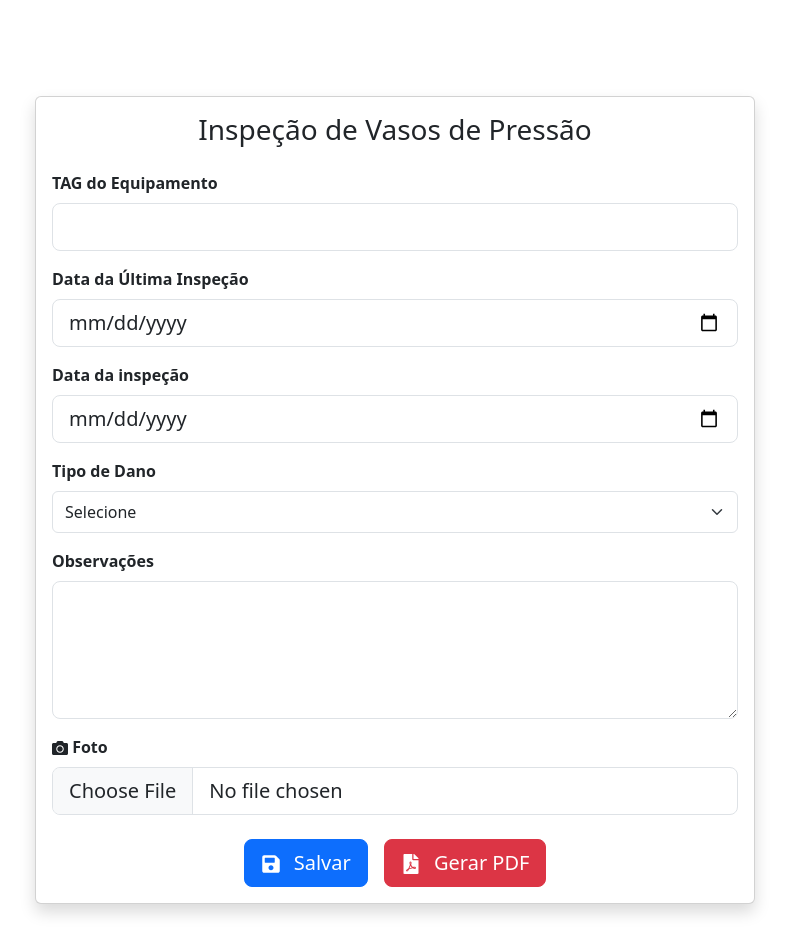
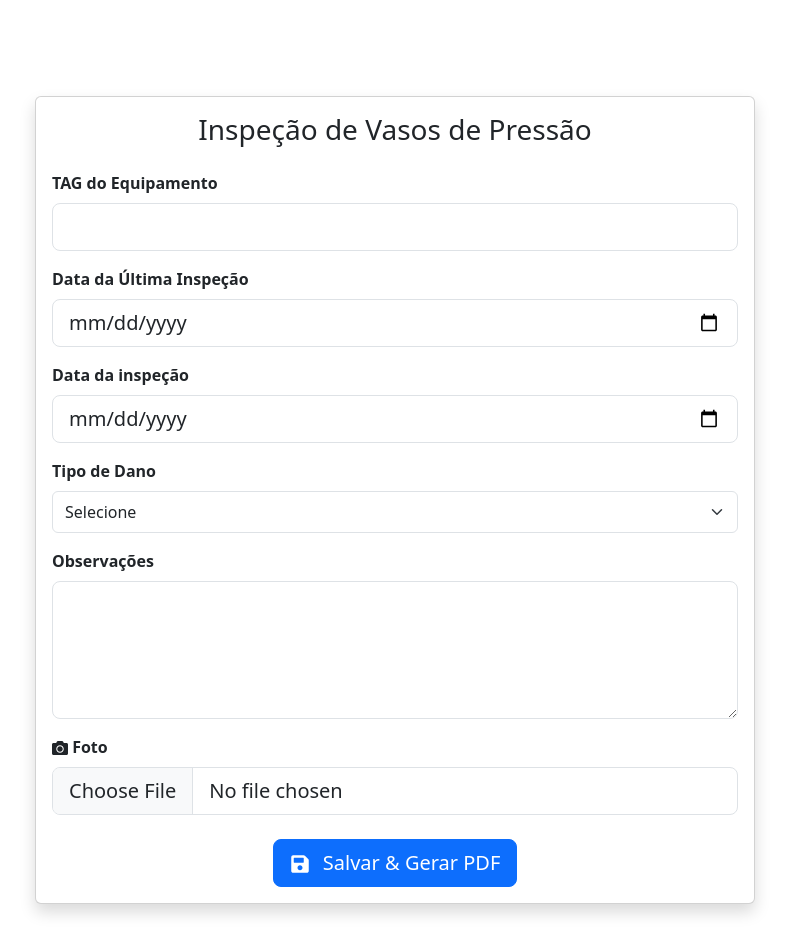
Before and after one commit to Galvictor/formulario-inspecao, a React (Vite) app: page / in a window 1280 px wide. Shown: the top 952 px of the page, without its empty margins (245-1034 px from the left). Built offline with nearby package versions, Linux system fonts and the light colour scheme.

Commit message:
✨ Salva dados e gera PDF em uma única ação no "FormularioInspecao"

```diff
--- a/src/components/FormularioInspecao.jsx
+++ b/src/components/FormularioInspecao.jsx
@@ -34,8 +34,17 @@ const FormularioInspecao = () => {
 
     const handleSubmit = async (e) => {
         e.preventDefault();
+
+        try {
+            // Salva os dados
+            await saveDataToIndexedDB(form);
+
+            // Gera o PDF
+            await gerarPdfInspecao(form, previewFoto);
+
+            // Mostra mensagem de sucesso
             setSucesso(true);
-        await saveDataToIndexedDB(form);
+
             // Resetar formulário
             setForm({
                 tag: '',
@@ -49,7 +58,12 @@ const FormularioInspecao = () => {
 
             // Ocultar alerta após 3 segundos
             setTimeout(() => setSucesso(false), 3000);
+        } catch (error) {
+            console.error('Erro ao salvar dados ou gerar PDF:', error);
+            alert('Ocorreu um erro ao processar sua solicitação. Por favor, tente novamente.');
+        }
     };
+
 
     const isVencido = () => {
         if (!form.ultima) return false;
@@ -155,15 +169,12 @@ const FormularioInspecao = () => {
 
                                 <Row className="mt-4">
                                     <Col className="d-grid gap-2 d-md-flex justify-content-md-center">
-                                        <Button color="primary" size="lg" type="submit" className="me-md-2">
-                                            <FaSave className="me-2"/> Salvar
-                                        </Button>
-                                        <Button color="danger" size="lg" type="button"
-                                                onClick={() => gerarPdfInspecao(form, previewFoto)}>
-                                            <FaFilePdf className="me-2"/> Gerar PDF
+                                        <Button color="primary" size="lg" type="submit">
+                                            <FaSave className="me-2"/> Salvar & Gerar PDF
                                         </Button>
                                     </Col>
                                 </Row>
+
                             </Form>
                         </CardBody>
                     </Card>
```
Lines whose indentation alone changed are shown as unchanged.
